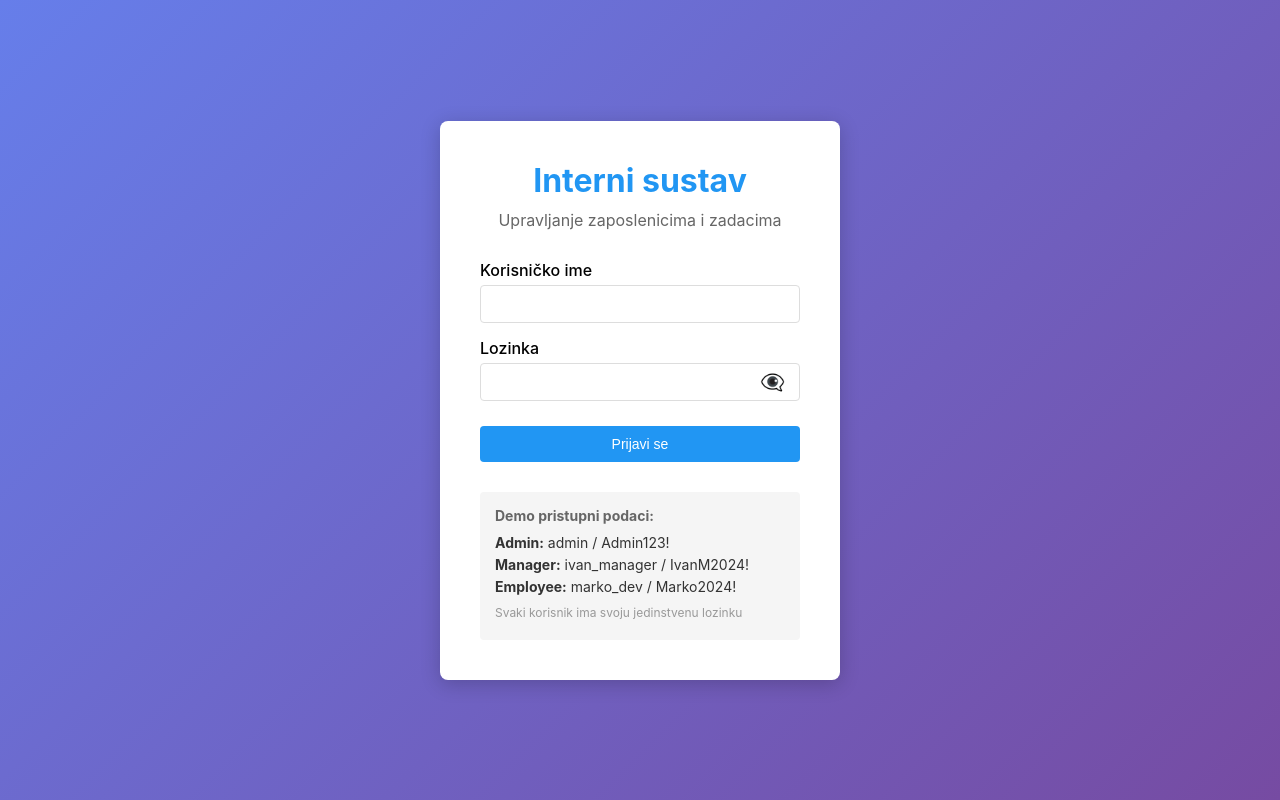
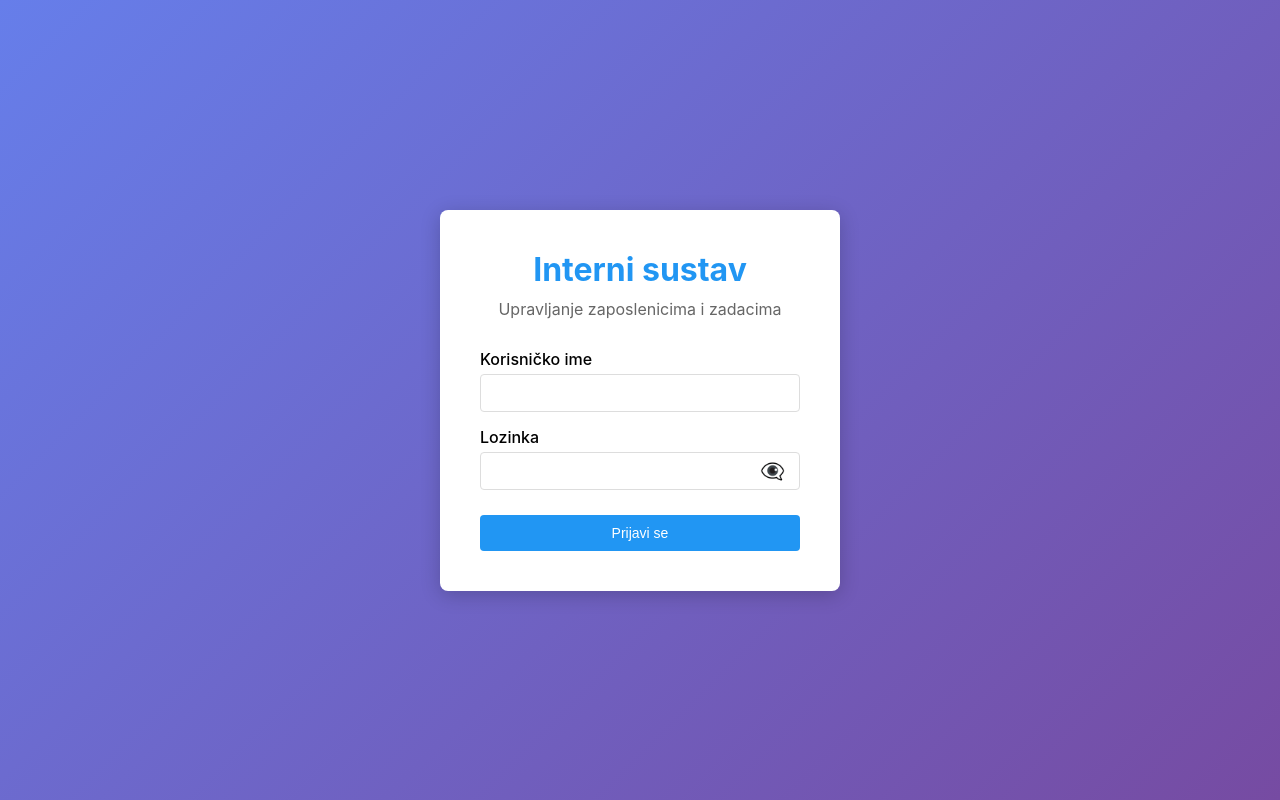
Before and after one commit to MarkoSokser/Sustav-za-upravljanje-zaposelnicima-i-zadacima-, a React (Create React App) app in the folder frontend/: page /login in a window 1280 px wide. Built offline with nearby package versions, Linux system fonts and the light colour scheme; the HTML template or start-up script is replaced by a standard one.

Commit message:
fix: documentation

```diff
--- a/frontend/src/context/AuthContext.js
+++ b/frontend/src/context/AuthContext.js
@@ -47,7 +47,7 @@ export const AuthProvider = ({ children }) => {
         return;
       }
 
-      // Opciono: Validiraj token sa serverom
+      // Validiraj token sa serverom
       authAPI.getCurrentUser()
         .then(response => {
           setUser(response.data);
--- a/frontend/src/pages/AuditLogs.js
+++ b/frontend/src/pages/AuditLogs.js
@@ -7,7 +7,7 @@ const AuditLogs = () => {
   const { hasPermission } = useAuth();
   const [auditLogs, setAuditLogs] = useState([]);
   const [loginEvents, setLoginEvents] = useState([]);
-  const [activeTab, setActiveTab] = useState('audit'); // 'audit' or 'login'
+  const [activeTab, setActiveTab] = useState('audit');
   const [loading, setLoading] = useState(true);
   const [error, setError] = useState('');
 
@@ -113,13 +113,13 @@ const AuditLogs = () => {
           className={`tab ${activeTab === 'audit' ? 'active' : ''}`}
           onClick={() => setActiveTab('audit')}
         >
-          📝 Audit Logovi ({auditLogs.length})
+          📝 Audit logovi ({auditLogs.length})
         </button>
         <button
           className={`tab ${activeTab === 'login' ? 'active' : ''}`}
           onClick={() => setActiveTab('login')}
         >
-          🔑 Login Eventi ({loginEvents.length})
+          🔑 Login eventi ({loginEvents.length})
         </button>
       </div>
 
--- a/frontend/src/pages/Login.js
+++ b/frontend/src/pages/Login.js
@@ -93,15 +93,7 @@ const Login = () => {
           </button>
         </form>
 
-        <div className="demo-credentials">
-          <h3>Demo pristupni podaci:</h3>
-          <p><strong>Admin:</strong> admin / Admin123!</p>
-          <p><strong>Manager:</strong> ivan_manager / IvanM2024!</p>
-          <p><strong>Employee:</strong> marko_dev / Marko2024!</p>
-          <p style={{fontSize: '12px', color: '#999', marginTop: '10px'}}>
-            Svaki korisnik ima svoju jedinstvenu lozinku
-          </p>
-        </div>
+
       </div>
     </div>
   );
--- a/frontend/src/services/api.js
+++ b/frontend/src/services/api.js
@@ -1,6 +1,6 @@
 import axios from 'axios';
 
-// Base API URL - promijeni ako backend radi na drugom portu
+// Base API URL
 const API_BASE_URL = 'http://localhost:8000/api';
 
 // Kreiraj axios instancu
@@ -166,14 +166,14 @@ export const rolesAPI = {
   getUserRoles: (userId) =>
     api.get(`/roles/user/${userId}`),
 
-  // Role Permissions (permisije uloge)
+
   addPermissionToRole: (roleId, permissionCode) =>
     api.post(`/roles/${roleId}/permissions/${permissionCode}`),
 
   removePermissionFromRole: (roleId, permissionCode) =>
     api.delete(`/roles/${roleId}/permissions/${permissionCode}`),
 
-  // User Permissions (direktna dodjela)
+
   getUserDirectPermissions: (userId) =>
     api.get(`/roles/users/${userId}/permissions`),
 
--- a/frontend/src/utils/errorHandler.js
+++ b/frontend/src/utils/errorHandler.js
@@ -64,7 +64,6 @@ export const formatErrorMessage = (error, defaultMessage = 'Operacija nije uspje
   }
 
   // Ako nije prepoznata greška, vrati generičku poruku
-  // (ne prikazuj sirovu SQL grešku korisniku)
   console.warn('Neprepoznata greška:', detailStr);
   return defaultMessage;
 };
```
Also changed, not shown: 1 other file (tests, documents, lock files or other folders).
